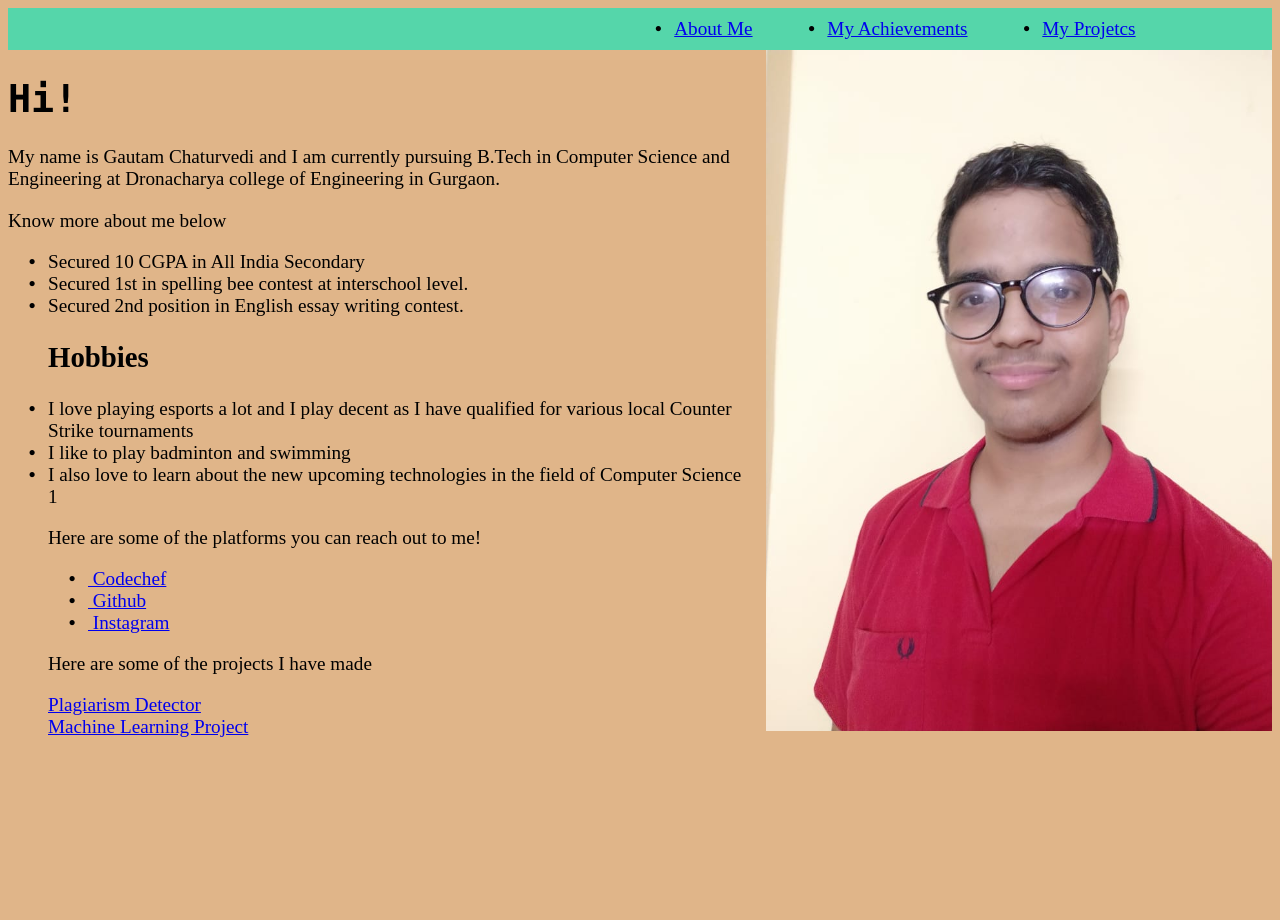
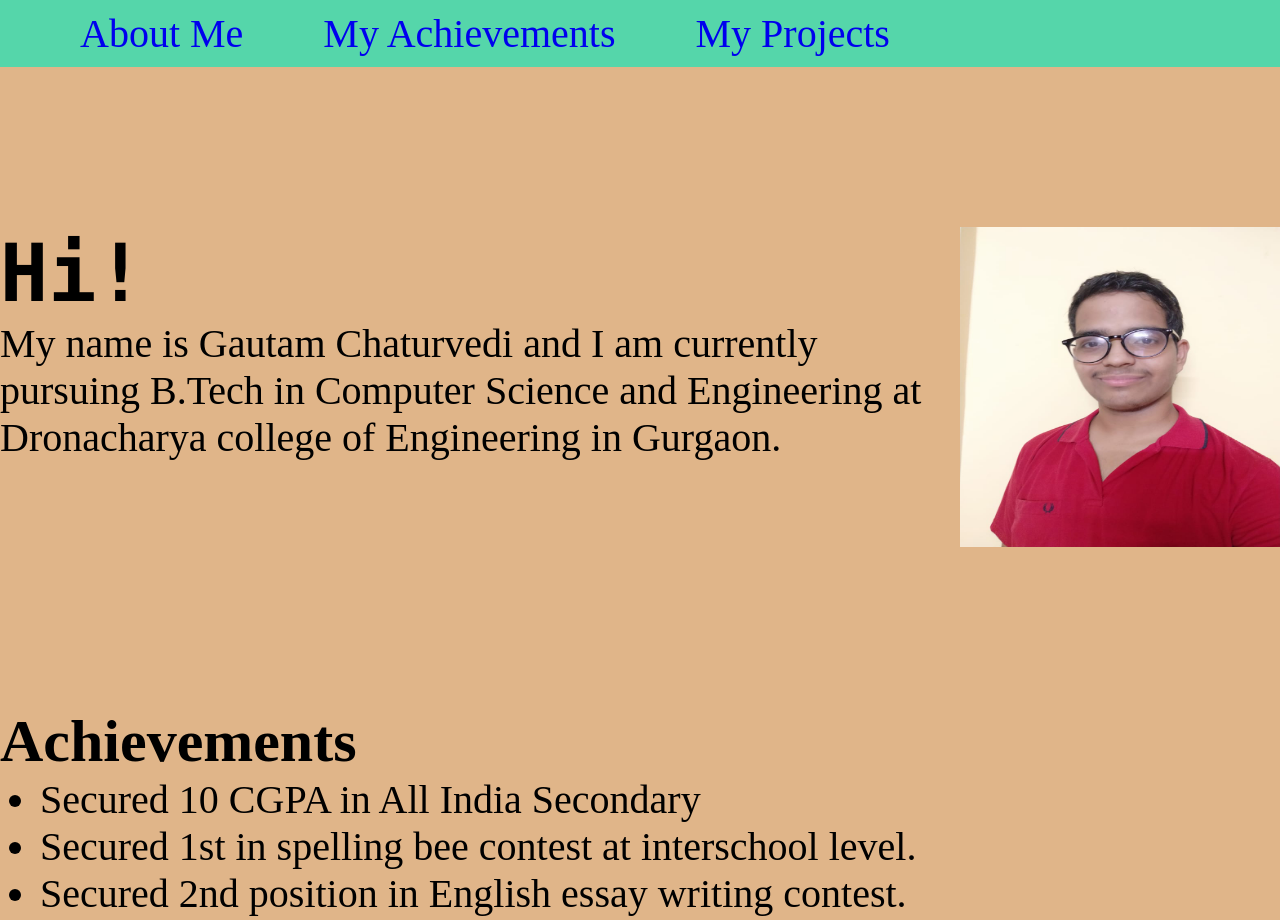
Before and after one commit to Gautam010/basic-web, a plain HTML site: page index.html in a window 1280 px wide. Shown: the top 920 px of the page. Before the commit the page ends 800 px from the top, so only its background shows below. Drawn offline with Linux system fonts and the light colour scheme.

Commit message:
Rebase master branch

```diff
--- a/index.html
+++ b/index.html
@@ -3,54 +3,74 @@
 <head>
     <meta charset="utf-8">
     <title>Resume/CV design</title>
-<meta name="veiwport" content="width="device-width, initial scale=1.0">
+    <meta name="veiwport" content="width=" device-width, initial scale=1.0">
     <link rel="stylesheet" href="styles.css">
 </head>
+
 <body>
     <header>
         <div class="container">
             <nav>
-            <ul>
-                <li><a href="#">About Me</a></li>
-                <li><a href="#">My Achievements</a></li>
-                <li><a href="#">My Projetcs</a></li>
+                <ul class="navigation">
+                    <li><a href="#intro">About Me</a></li>
+                    <li><a href="#achievements">My Achievements</a></li>
+                    <li><a href="#projects">My Projects</a></li>
                 </ul>
             </nav>
 
 
+
         </div>
     </header>
-    <div class="my-img">
-        <img src="mypic.jpeg" alt="my picture">
-    </div>
+
+
+    <div id="intro" class="mt text-green">
+
+            <img class="my-img" src="mypic.jpeg" alt="my picture">
 
         <h1>Hi!</h1>
-    <p>My name is Gautam Chaturvedi and I am currently pursuing B.Tech in Computer Science and Engineering at Dronacharya college of Engineering in Gurgaon.</p>
-    <p>Know more about me below</p>
+        <p>My name is Gautam Chaturvedi and I am currently pursuing B.Tech in Computer Science and Engineering at
+            Dronacharya college of Engineering in Gurgaon.</p>
+    </div>
+    <div id="achievements" class="mt">
+        <h2>Achievements</h2>
         <ul>
             <li>Secured 10 CGPA in All India Secondary</li>
-    <li>Secured 1st in spelling bee contest at interschool level.   </li>
+            <li>Secured 1st in spelling bee contest at interschool level. </li>
             <li>Secured 2nd position in English essay writing contest.</li>
-     <h2>Hobbies</h2>
-                        <li>I love playing esports a lot and I play decent as I have qualified for various local Counter Strike tournaments</li>
+        </ul>
+    </div>
+    <div id="hobbies" class="mt">
+        <h2 class="font-change">Hobbies</h2>
+        <ul>
+            <li>I love playing esports a lot and I play decent as I have qualified for various local Counter Strike
+                tournaments</li>
             <li>I like to play badminton and swimming</li>
             <li>I also love to learn about the new upcoming technologies in the field of Computer Science</li>
 
+        </ul>
+    </div>
 
-                      1
-                        <p>Here are some of the platforms you can reach out to me! </p>
-                       <ul>
+    <div id="social" class="mt">
+        <h2 class="font-change">Social Links</h2>
 
 
+
+        <ul>
             <li><a href="https://www.codechef.com/users/n3m3s1s" target="_blank"> Codechef </a></li>
             <li><a href="https://github.com/Gautam010" target="_blank"> Github</a></li>
             <li><a href="https://www.instagram.com/gautamchaturvedi1/" target="_blank"> Instagram</a></li>
 
         </ul>
+    </div>
 
-                        <p>Here are some of the projects I have made</p>
-         <a href="https://drive.google.com/file/d/1YEqqPfFTG8UeQOovsWlw2C-vDr1owkSG/view?usp=sharing" target="_blank">Plagiarism Detector</a>
-         <a href="https://colab.research.google.com/drive/1YZ7QLiE9FZpCSklkJDYfuJeHLpimJRlr?usp=sharing" target="_blank"><br>Machine Learning Project</br></a>
+    <div id="projects" class="mt">
+        <h2>My Projects</h2>
+        <a href="https://drive.google.com/file/d/1YEqqPfFTG8UeQOovsWlw2C-vDr1owkSG/view?usp=sharing"
+            target="_blank">Plagiarism Detector</a>
+        <a href="https://colab.research.google.com/drive/1YZ7QLiE9FZpCSklkJDYfuJeHLpimJRlr?usp=sharing"
+            target="_blank"><br>Machine Learning Project</br></a>
+    </div>
+</body>
 
-    </body>
 </html>
--- a/styles.css
+++ b/styles.css
@@ -1,3 +1,7 @@
+*{
+    margin: 0;
+    box-sizing: border-box;
+}
 h1{
     font-family: "Lucida Console", "Courier New", monospace;
     font-display: fallback
@@ -8,7 +12,7 @@ html {
 
 .container{
     width: 80%;
-    margin: 0 auto;
+    /* margin: 0 auto; */
 }
 header{
     background: #55d6aa;
@@ -19,10 +23,12 @@ header::after {
     clear: both;
 }
 
-nav{
-    float: right;
+.mt{
+margin-top: 20vh;
 }
-nav ul{
+
+
+ nav ul{
     margin: 0;
     padding: 10px;
     list-style: none;
@@ -32,21 +38,27 @@ nav li{
     margin-left: 70px;
 }
 
+nav li a{
+    text-decoration: none;
+}
+
 body{
     background:  #e0b589;
-    font-size: larger;
+    font-size: 2.5rem;
 }
 .my-img{
-    width: 40%;
+    width: 25vw;
     float: right;
     margin: auto;
+     height: 40vh;
 }
 
 .my-img img
 {
     width: 100%;
-    height: 100%;
+    height: 10%;
 }
+
 
 
 .my-info
@@ -55,7 +67,7 @@ font-family: cursive;
  width:60%;
  height: 100vh;
  float: left;
- padding 0 30px;
+ padding: 0 30px;
 }
 
 
@@ -69,17 +81,22 @@ font-family: cursive;
 {
     margin-top: 50px;
     margin-bottom: 30px;
-    font color: greenyellow;
+    color: greenyellow;
     font-family: fantasy;
 }
-ul {
-    list-style: none; /* Remove default bullets */
-  }
-  ul li::before {
-    content: "\2022";
-    color: black;
-    font-weight: bold;
-    display: inline-block;
-    width: 1em;
-    margin-left: -1em;
-  }
+
+.text-white
+{
+    color:green;
+}
+.font-change
+{
+    font-family: 'Segoe UI', Tahoma, Geneva, Verdana, sans-serif;
+}
+
+#intro::after{
+    content: "";
+    clear: both;
+    display: table;
+
+}
```
Lines whose indentation alone changed are shown as unchanged.
